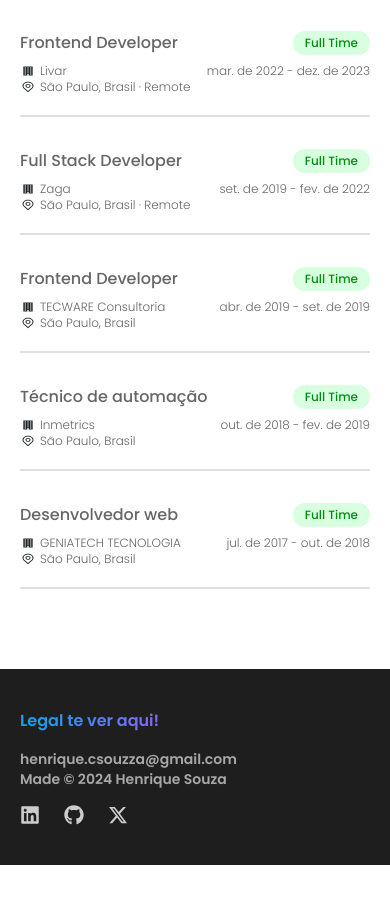
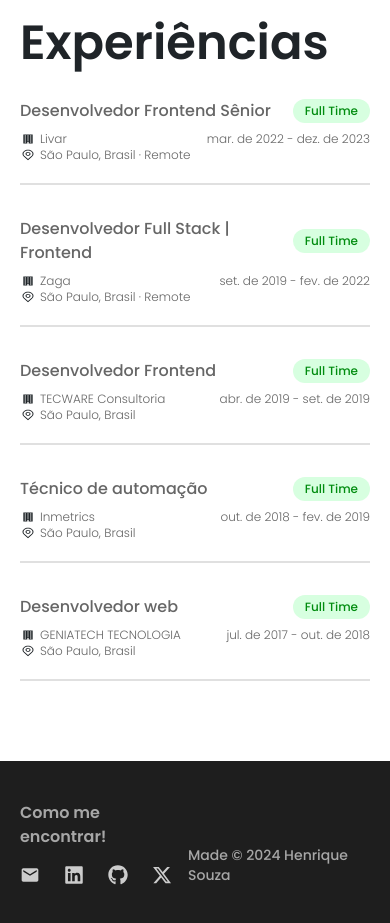
Before and after one commit to HenriqueCSouzza/aboute-me, a Next.js app: page /about in a window 390 px wide. Shown: the part 769-1692 px from the top of the page. Before the commit the page ends 1634 px from the top, so only its background shows below. Built offline with nearby package versions, Linux system fonts and the light colour scheme.

Commit message:
include texts in about

```diff
--- a/src/app/about/page.tsx
+++ b/src/app/about/page.tsx
@@ -2,6 +2,8 @@ import React from "react";
 import Work from "@/components/Work";
 import { personalDetails } from "@/data/info";
 import workDetails from "@/data/workDetails";
+import Title from "@/components/design/Title";
+import Text from "@/components/design/Text";
 
 type LangType = "en-US" | "pt-BR";
 
@@ -16,24 +18,23 @@ export default async function AboutPage({ params }: PageType) {
   return (
     <main className="container mx-auto max-width pt-10 pb-20 ">
       <section>
-        <h1 className="text-2xl text-dark-heading dark:text-light-heading md:text-4xl xl:text-5xl xl:leading-tight font-bold ">
-          {lang === "en-US" ? "About Me" : "Sobre mim"}
-        </h1>
+        <Title tag="h1">{lang === "en-US" ? "About Me" : "Sobre mim"}</Title>
 
         <div className="mt-5">
-          <p className="text-content lg:max-w-3xl">
+          <Text color="textContent">
             {personalDetails.about[lang].paragraph1}
-          </p>
+          </Text>
           <br />
-          <p className="text-content lg:max-w-3xl">
+          <Text color="textContent">
             {personalDetails.about[lang].paragraph2}
-          </p>
+          </Text>
         </div>
       </section>
-      <section>
-        <h1 className="text-2xl text-dark-heading dark:text-light-heading md:text-4xl xl:text-5xl xl:leading-tight font-bold">
+      <section className="mt-9">
+        <Title tag="h1">
           {lang === "en-US" ? "Work Experience" : "Experiências"}
-        </h1>
+        </Title>
+
         {React.Children.toArray(
           workDetails.map(({ Position, Company, Location, Type, Duration }) => (
             <Work
--- a/src/app/page.tsx
+++ b/src/app/page.tsx
@@ -34,13 +34,13 @@ export default async function HomePage({ params }: HomePageType) {
           </Title>
         </div>
         <div className="flex justify-center items-center ">
-          <Image
-            className="w-1/2 md:ml-auto rounded-full"
-            src="/images/profile.jpg"
-            width="350"
-            height="350"
-            alt="Henrique Souza"
-          />
+          <picture className="w-1/2 sm:w-1/3 md:ml-auto ">
+            <img
+              src="/images/profile.jpg"
+              alt="Henrique Souza"
+              className="rounded-full"
+            />
+          </picture>
         </div>
       </section>
     </main>
--- a/src/app/projects/page.tsx
+++ b/src/app/projects/page.tsx
@@ -24,7 +24,7 @@ export default function ProjectsPage() {
                   title={title}
                   image={image}
                   description={description}
-                  techstack={techstack}
+                  stack={techstack}
                   previewLink={previewLink}
                   githubLink={githubLink}
                 />
--- a/src/components/Footer/Footer.tsx
+++ b/src/components/Footer/Footer.tsx
@@ -2,32 +2,41 @@ import Text from "@/components/design/Text";
 import contactDetails from "@/data/contactDetails";
 import { socialMediaUrl } from "@/data/info";
 import { FaGithub, FaLinkedin, FaXTwitter } from "react-icons/fa6";
+import { MdEmail } from "react-icons/md";
 
 export default function Footer() {
   const { email, phone } = contactDetails;
   const { linkedin, github, twitter } = socialMediaUrl;
   return (
-    <footer className="w-full mx-auto py-10 bg-footer dark:bg-gray-300 ">
-      <div className="container max-width flex flex-col sm:flex-row sm:justify-between gap-4 ">
+    <footer className="w-full mx-auto py-10 bg-footer dark:bg-gray-300">
+      <div className="container max-width flex xs:flex-row justify-between gap-4">
         <div>
-          <Text color="gradient">Legal te ver aqui!</Text>
-          <Text size="sm" color="contrast" className="mt-4">
-            <a href={`mailto:${email}`}>{email}</a>
+          <Text color="contrast" className="font-bold">
+            Como me encontrar!
           </Text>
+          <div className="flex gap-6 items-end mt-4">
+            <a
+              href={`mailto:${email}`}
+              target="_blank"
+              rel="noreferrer noopener"
+            >
+              <MdEmail className="dark:fill-dark-heading fill-light-heading text-xl cursor-pointer" />
+            </a>
+            <a href={linkedin} target="_blank" rel="noreferrer noopener">
+              <FaLinkedin className="dark:fill-dark-heading fill-light-heading text-xl cursor-pointer" />
+            </a>
+            <a href={github} target="_blank" rel="noreferrer noopener">
+              <FaGithub className="dark:fill-dark-heading fill-light-heading text-xl cursor-pointer" />
+            </a>
+            <a href={twitter} target="_blank" rel="noreferrer noopener">
+              <FaXTwitter className="dark:fill-dark-heading fill-light-heading text-xl cursor-pointer" />
+            </a>
+          </div>
+        </div>
+        <div className="flex justify-end items-end">
           <Text size="sm" color="contrast">
             Made © 2024 Henrique Souza
           </Text>
-        </div>
-        <div className="flex gap-6 items-end">
-          <a href={linkedin} target="_blank" rel="noreferrer noopener">
-            <FaLinkedin className="dark:fill-dark-heading fill-light-heading text-xl" />
-          </a>
-          <a href={github} target="_blank" rel="noreferrer noopener">
-            <FaGithub className="dark:fill-dark-heading fill-light-heading text-xl" />
-          </a>
-          <a href={twitter} target="_blank" rel="noreferrer noopener">
-            <FaXTwitter className="dark:fill-dark-heading fill-light-heading text-xl" />
-          </a>
         </div>
       </div>
     </footer>
--- a/src/components/Project/Project.tsx
+++ b/src/components/Project/Project.tsx
@@ -5,7 +5,7 @@ interface ProjectType extends ComponentProps<"article"> {
   title: string;
   image: string;
   description: string;
-  techstack: string;
+  stack: string;
   previewLink: string;
   githubLink: string;
 }
@@ -14,26 +14,22 @@ function Project({
   title,
   image,
   description,
-  techstack,
+  stack,
   previewLink,
   githubLink,
 }: ProjectType) {
   return (
     <article className="rounded-xl mt-10 overflow-hidden shadow-xl shadow-slate-300 dark:shadow-slate-900">
-      <NextImage
-        src={image}
-        alt={title}
-        loading="lazy"
-        width="344"
-        height="230"
-      />
+      <picture>
+        <img src={image} alt={title} loading="lazy" />
+      </picture>
       <div className="dark:bg-dark-card p-4">
         <h1 className="dark:text-light-heading font-semibold text-lg pt-1">
           {title}
         </h1>
         <p className="text-content pt-4 font-light">{description}</p>
         <h3 className="text-dark-heading dark:text-light-heading font-medium pt-4">
-          Tech Stack : <span className="font-light">{techstack}</span>
+          Tech Stack : <span className="font-light">{stack}</span>
         </h3>
         <div className="flex justify-between items-center mt-5">
           <div className="flex items-center">
--- a/src/components/design/Text/index.tsx
+++ b/src/components/design/Text/index.tsx
@@ -3,13 +3,13 @@ import { tv, VariantProps } from "tailwind-variants";
 import GenericElement from "@/components/design/core/GenericElement";
 
 const textTV = tv({
-  base: "font-bold",
+  base: "",
   variants: {
     color: {
       primary: "text-dark-heading dark:text-light-heading",
       gradient: "bg-clip-text bg-gradient text-transparent",
-      "text-gradient": "text-gradient",
       contrast: "dark:text-dark-heading text-light-content",
+      textContent: "text-content",
     },
     size: {
       xs: "text-xs",
@@ -22,7 +22,7 @@ const textTV = tv({
   },
   defaultVariants: {
     size: "base",
-    color: "primary",
+    color: "textContent",
   },
 });
 
--- a/src/data/workDetails.ts
+++ b/src/data/workDetails.ts
@@ -2,7 +2,7 @@ export const workDetails = [
   {
     Position: {
       "en-US": "Frontend Developer",
-      "pt-BR": "Frontend Developer",
+      "pt-BR": "Desenvolvedor Frontend Sênior",
     },
     Company: `Livar`,
     Location: "São Paulo, Brasil · Remote",
@@ -27,8 +27,8 @@ export const workDetails = [
   },
   {
     Position: {
-      "en-US": "Full Stack Developer",
-      "pt-BR": "Full Stack Developer",
+      "en-US": "Full Stack Developer | Frontend",
+      "pt-BR": "Desenvolvedor Full Stack | Frontend",
     },
     Company: `Zaga`,
     Location: "São Paulo, Brasil · Remote",
@@ -59,7 +59,7 @@ export const workDetails = [
   {
     Position: {
       "en-US": "Frontend Developer",
-      "pt-BR": "Frontend Developer",
+      "pt-BR": "Desenvolvedor Frontend",
     },
     Company: `TECWARE Consultoria`,
     Location: "São Paulo, Brasil",
```
